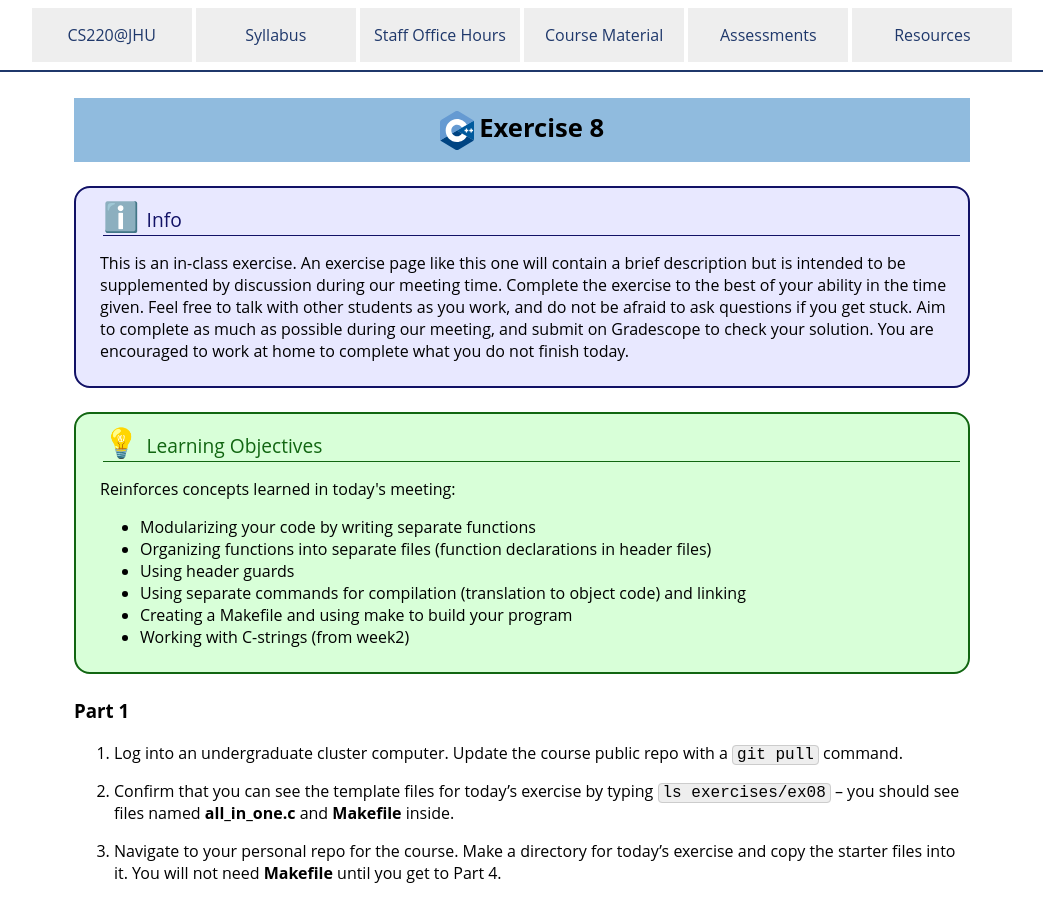
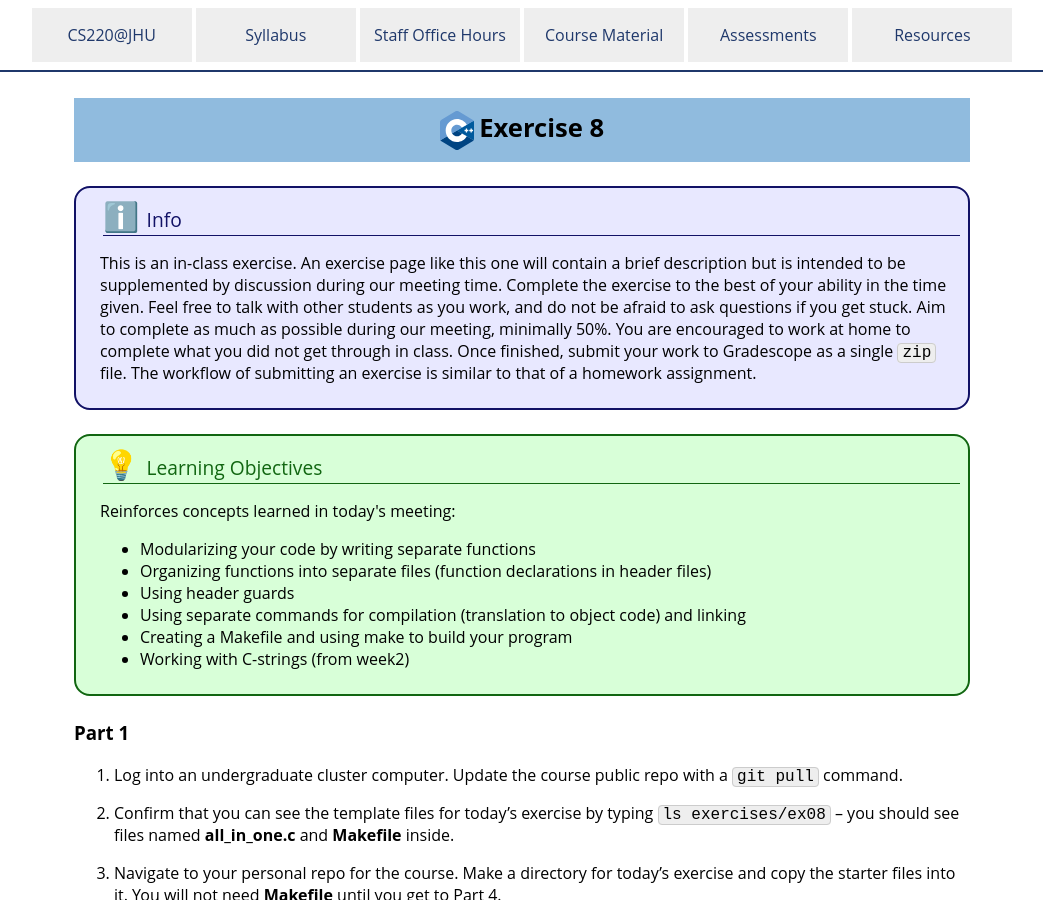
Before and after one commit to jhu-ip/cs220-f26, a Jekyll site: the page built from exercise/ex08.md, in a window 1280 px wide and 900 px high. Shown: the whole window, without its empty margins (118-1161 px from the left). Built offline with Jekyll 4.4.1, drawn with Linux system fonts in a browser that asks for light colours.

Commit message:
updated exercise admonition for exercises 6, 7, and 8

```diff
--- a/exercise/ex08.md
+++ b/exercise/ex08.md
@@ -7,7 +7,7 @@
 <div class='admonition info'>
 <div class='title'>Info</div>
 <div class='content'>
-<p>This is an in-class exercise. An exercise page like this one will contain a brief description but is intended to be supplemented by discussion during our meeting time. Complete the exercise to the best of your ability in the time given. Feel free to talk with other students as you work, and do not be afraid to ask questions if you get stuck. Aim to complete as much as possible during our meeting, and submit on Gradescope to check your solution. You are encouraged to work at home to complete what you do not finish today.</p>
+<p>This is an in-class exercise. An exercise page like this one will contain a brief description but is intended to be supplemented by discussion during our meeting time. Complete the exercise to the best of your ability in the time given. Feel free to talk with other students as you work, and do not be afraid to ask questions if you get stuck. Aim to complete as much as possible during our meeting, minimally 50%. You are encouraged to work at home to complete what you did not get through in class. Once finished, submit your work to Gradescope as a single <code>zip</code> file. The workflow of submitting an exercise is similar to that of a homework assignment.</p>
 </div>
 </div>
 
```
Also changed, not shown: exercise/ex06.md (+1 -1 lines), exercise/ex07.md (+1 -1 lines).
